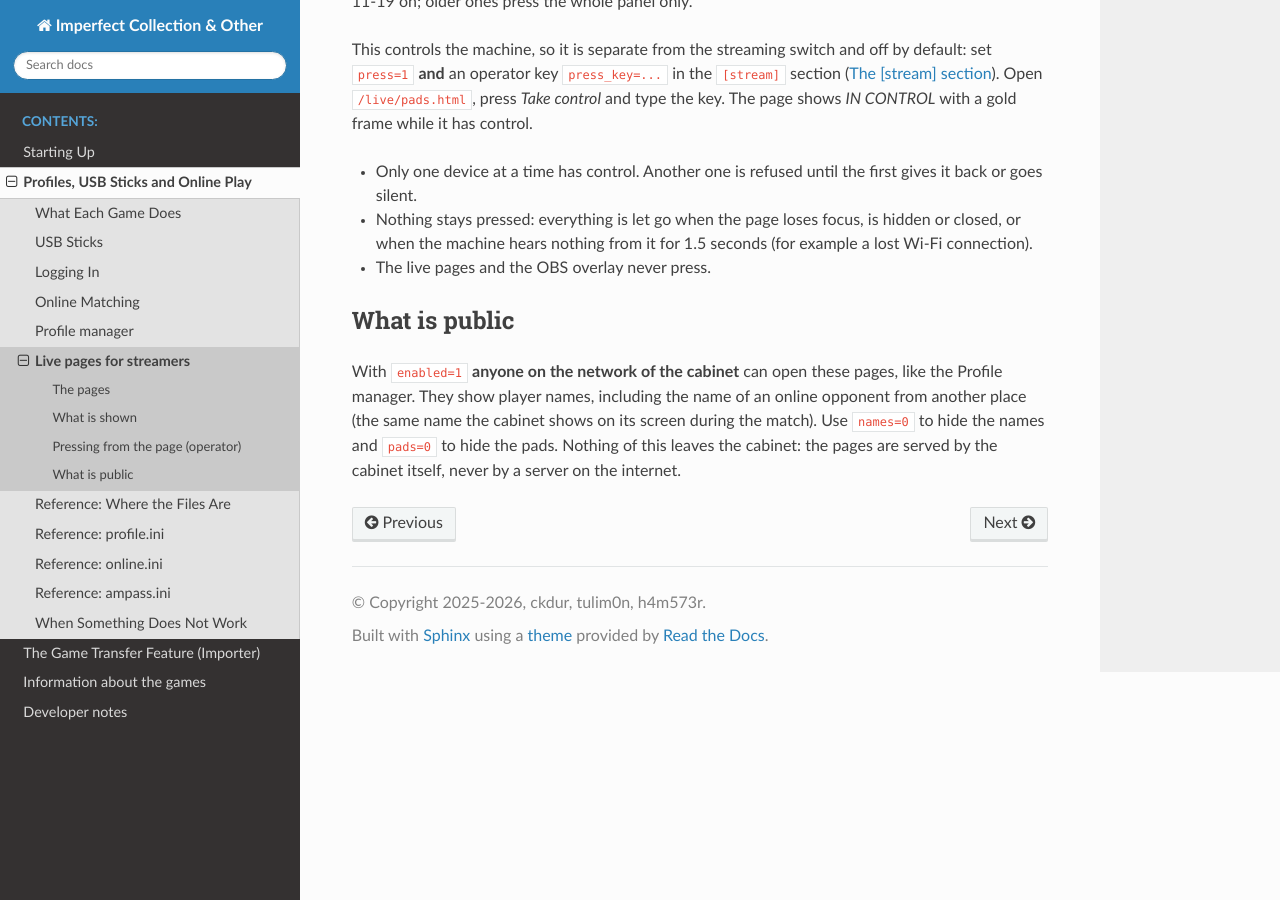
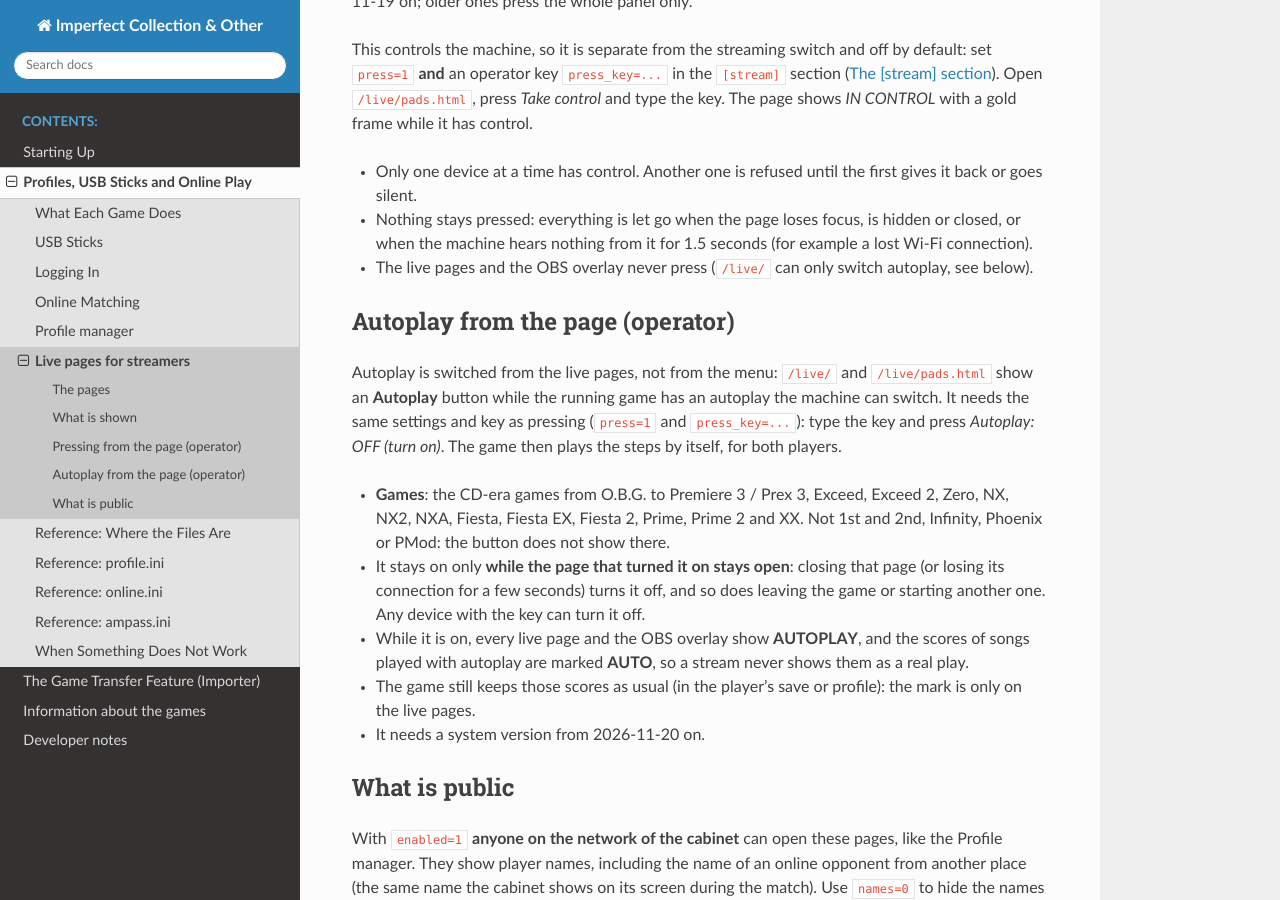
Before and after one commit to ckdur/imperfect-manual, a Sphinx documentation site: the page built from docs/online/streaming.rst, in a window 1280 px wide and 900 px high, scrolled down 1634 px. Built offline with Sphinx 7.4.7 and the Read the Docs theme 3.1.0, drawn with Linux system fonts in a browser that asks for light colours.

Commit message:
Streaming: Autoplay switch on the live pages (IMPER-85)
Co-Authored-By: Claude Opus 5.5 <noreply@anthropic.com>

```diff
--- a/docs/online/streaming.rst
+++ b/docs/online/streaming.rst
@@ -87,7 +87,33 @@ the ``[stream]`` section (:ref:`online_stream_ini_section`). Open
 - Nothing stays pressed: everything is let go when the page loses focus, is
   hidden or closed, or when the machine hears nothing from it for 1.5
   seconds (for example a lost Wi-Fi connection).
-- The live pages and the OBS overlay never press.
+- The live pages and the OBS overlay never press (``/live/`` can only switch
+  autoplay, see below).
+
+Autoplay from the page (operator)
+---------------------------------
+
+Autoplay is switched from the live pages, not from the menu: ``/live/`` and
+``/live/pads.html`` show an **Autoplay** button while the running game has an
+autoplay the machine can switch. It needs the same settings and key as
+pressing (``press=1`` and ``press_key=...``): type the key and press
+*Autoplay: OFF (turn on)*. The game then plays the steps by itself, for both
+players.
+
+- **Games**: the CD-era games from O.B.G. to Premiere 3 / Prex 3, Exceed,
+  Exceed 2, Zero, NX, NX2, NXA, Fiesta, Fiesta EX, Fiesta 2, Prime, Prime 2
+  and XX. Not 1st and 2nd, Infinity, Phoenix or PMod: the button does not show
+  there.
+- It stays on only **while the page that turned it on stays open**: closing
+  that page (or losing its connection for a few seconds) turns it off, and so
+  does leaving the game or starting another one. Any device with the key can
+  turn it off.
+- While it is on, every live page and the OBS overlay show **AUTOPLAY**, and
+  the scores of songs played with autoplay are marked **AUTO**, so a stream
+  never shows them as a real play.
+- The game still keeps those scores as usual (in the player's save or
+  profile): the mark is only on the live pages.
+- It needs a system version from 2026-11-20 on.
 
 What is public
 --------------
```
